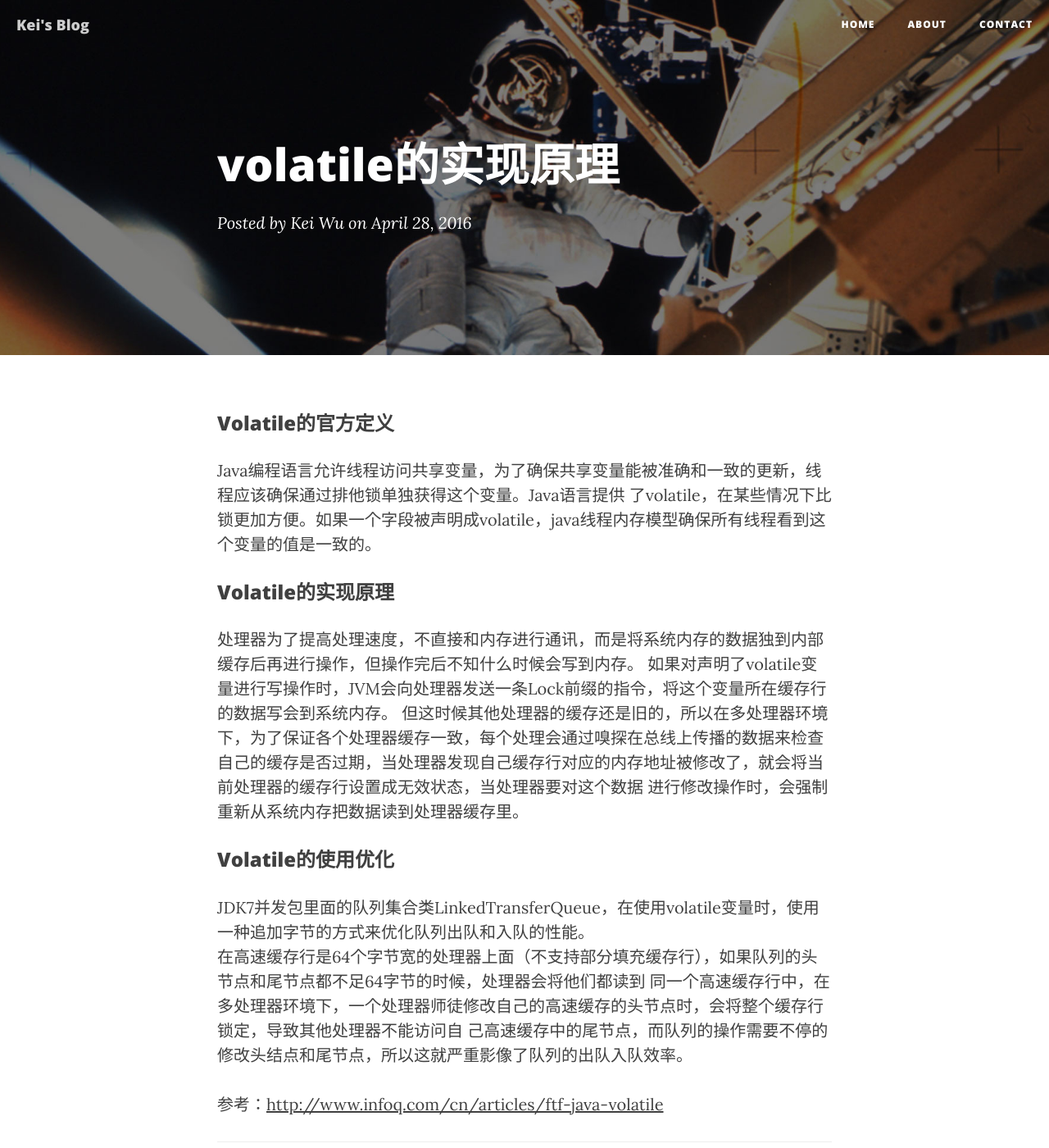
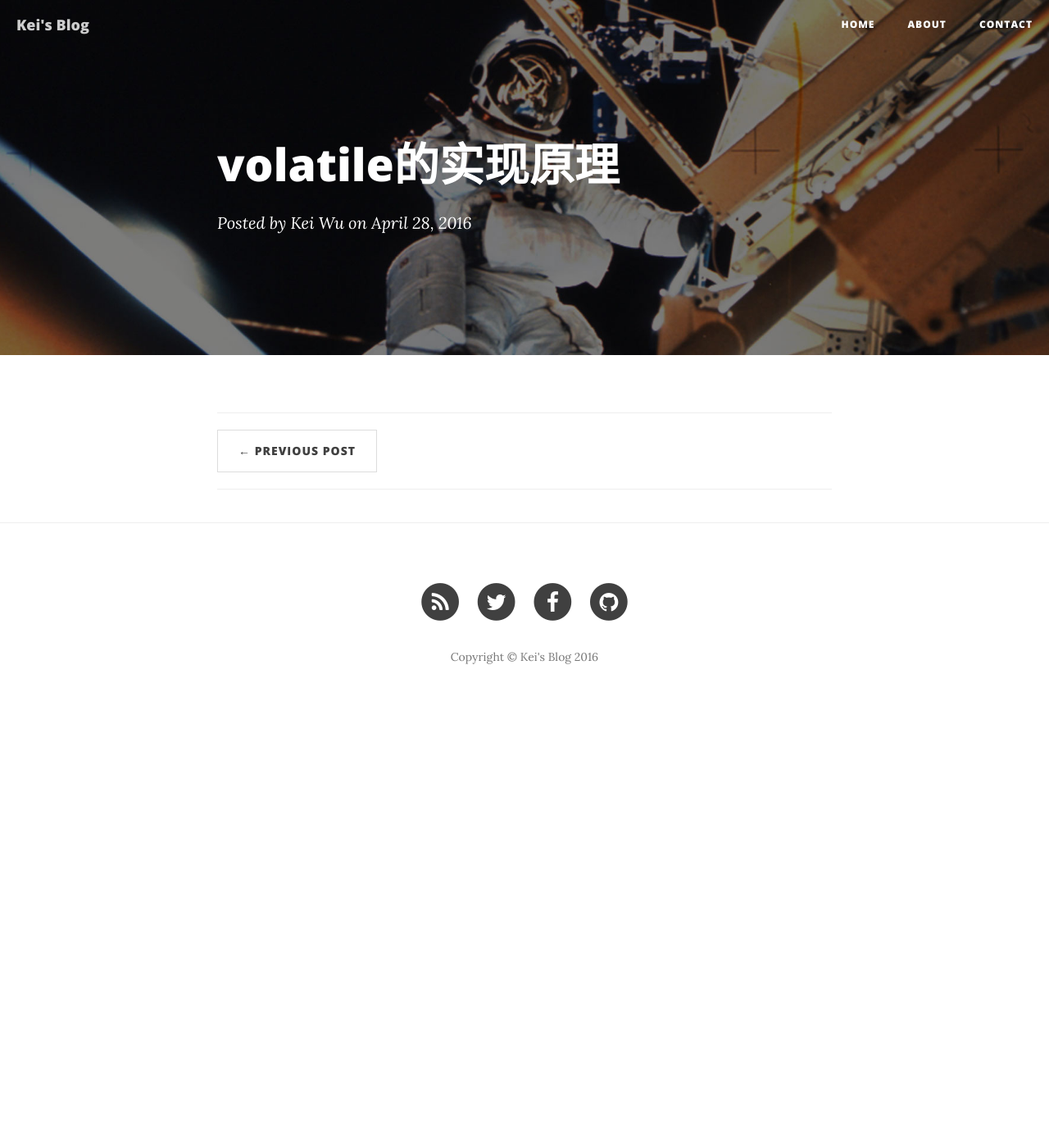
Before and after one commit to scauwjh/blog, a Jekyll site: the page built from _posts/2016-04-28-Volatile的实现原理.markdown, in a window 1280 px wide and 1400 px high. Shown: the whole window at 82% size. Built offline with Jekyll 4.4.1, drawn with Linux system fonts in a browser that asks for light colours; nearby versions of some CDN libraries; comment, search, counter and statistics services are not loaded.

Commit message:
Update 2016-04-28-Volatile的实现原理.markdown

```diff
--- a/_posts/2016-04-28-Volatile的实现原理.markdown
+++ b/_posts/2016-04-28-Volatile的实现原理.markdown
@@ -6,23 +6,3 @@
 author:     "Kei Wu"
 header-img: "img/post-bg-03.jpg"
 ---
-
-### Volatile的官方定义
-Java编程语言允许线程访问共享变量，为了确保共享变量能被准确和一致的更新，线程应该确保通过排他锁单独获得这个变量。Java语言提供
-了volatile，在某些情况下比锁更加方便。如果一个字段被声明成volatile，java线程内存模型确保所有线程看到这个变量的值是一致的。
-
-### Volatile的实现原理
-处理器为了提高处理速度，不直接和内存进行通讯，而是将系统内存的数据独到内部缓存后再进行操作，但操作完后不知什么时候会写到内存。
-如果对声明了volatile变量进行写操作时，JVM会向处理器发送一条Lock前缀的指令，将这个变量所在缓存行的数据写会到系统内存。
-但这时候其他处理器的缓存还是旧的，所以在多处理器环境下，为了保证各个处理器缓存一致，每个处理会通过嗅探在总线上传播的数据来检查
-自己的缓存是否过期，当处理器发现自己缓存行对应的内存地址被修改了，就会将当前处理器的缓存行设置成无效状态，当处理器要对这个数据
-进行修改操作时，会强制重新从系统内存把数据读到处理器缓存里。
-
-### Volatile的使用优化
-JDK7并发包里面的队列集合类LinkedTransferQueue，在使用volatile变量时，使用一种追加字节的方式来优化队列出队和入队的性能。
-在高速缓存行是64个字节宽的处理器上面（不支持部分填充缓存行），如果队列的头节点和尾节点都不足64字节的时候，处理器会将他们都读到
-同一个高速缓存行中，在多处理器环境下，一个处理器师徒修改自己的高速缓存的头节点时，会将整个缓存行锁定，导致其他处理器不能访问自
-己高速缓存中的尾节点，而队列的操作需要不停的修改头结点和尾节点，所以这就严重影像了队列的出队入队效率。
-
-
-参考：[http://www.infoq.com/cn/articles/ftf-java-volatile](http://www.infoq.com/cn/articles/ftf-java-volatile)
```
